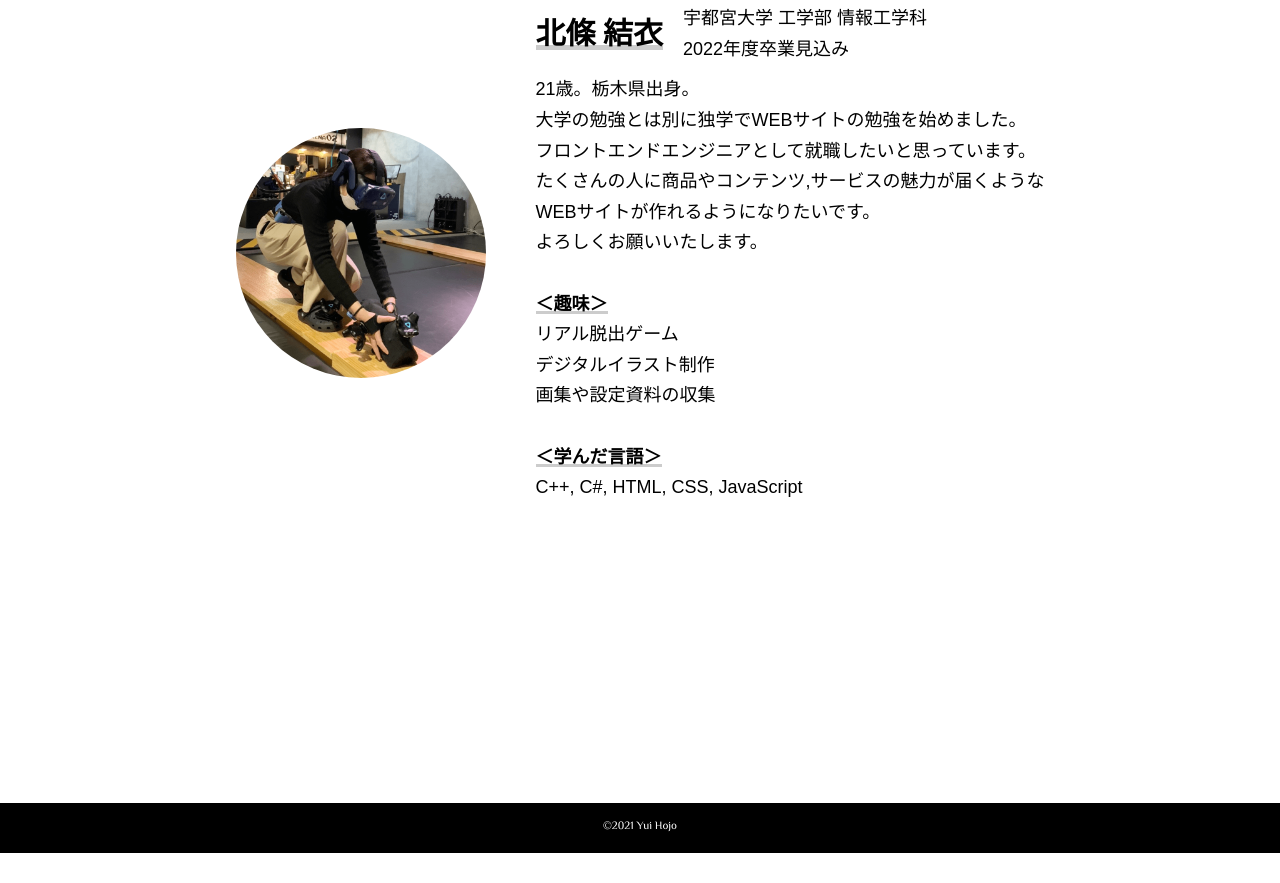
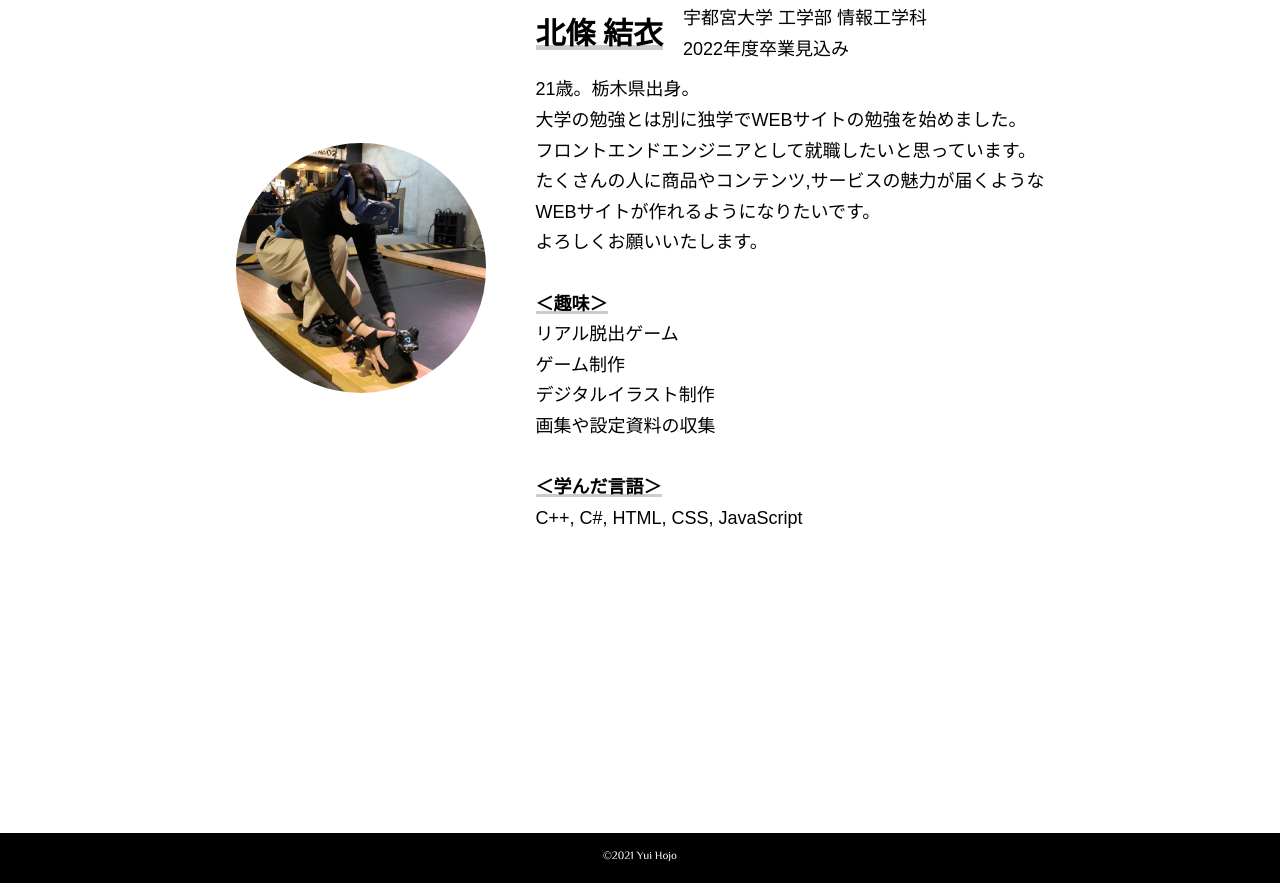
Before and after one commit to Yuineko16/portfolio, a plain HTML site: page index.html in a window 1280 px wide. Shown: the part 1709-2592 px from the top of the page. Before the commit the page ends 2562 px from the top, so only its background shows below. Drawn offline with Linux system fonts and the light colour scheme; some packages are replaced by stand-ins of ours; a web font is replaced by a local one.

Commit message:
Update index.html

```diff
--- a/index.html
+++ b/index.html
@@ -105,7 +105,7 @@
             <p>たくさんの人に商品やコンテンツ,サービスの魅力が届くような</p>
             <p>WEBサイトが作れるようになりたいです。</p>
             <p>よろしくお願いいたします。</p>
-            <p><br><strong>＜趣味＞</strong><br>リアル脱出ゲーム<br>デジタルイラスト制作<br>画集や設定資料の収集</p>
+            <p><br><strong>＜趣味＞</strong><br>リアル脱出ゲーム<br>ゲーム制作<br>デジタルイラスト制作<br>画集や設定資料の収集</p>
             <p><br><strong>＜学んだ言語＞</strong><br>C++, C#, HTML, CSS, JavaScript</p>
           </div>
         </div>
```
